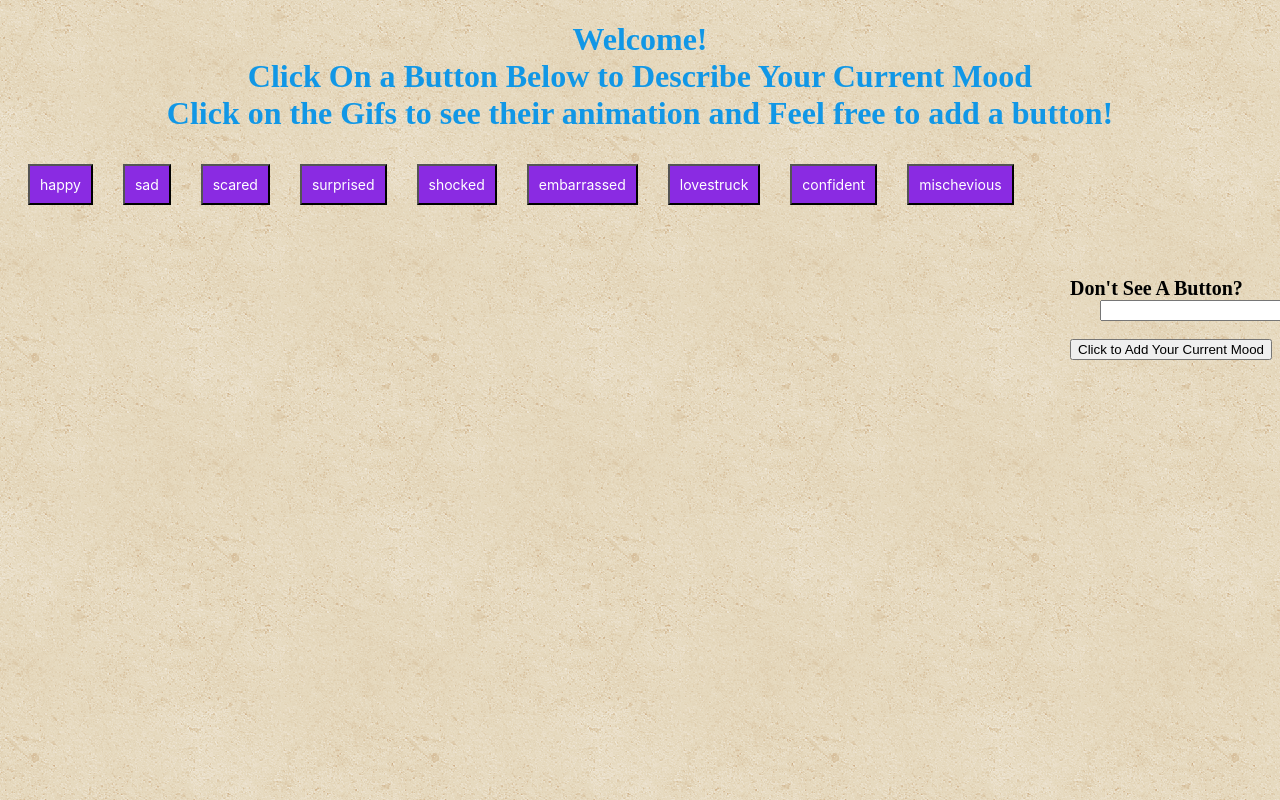
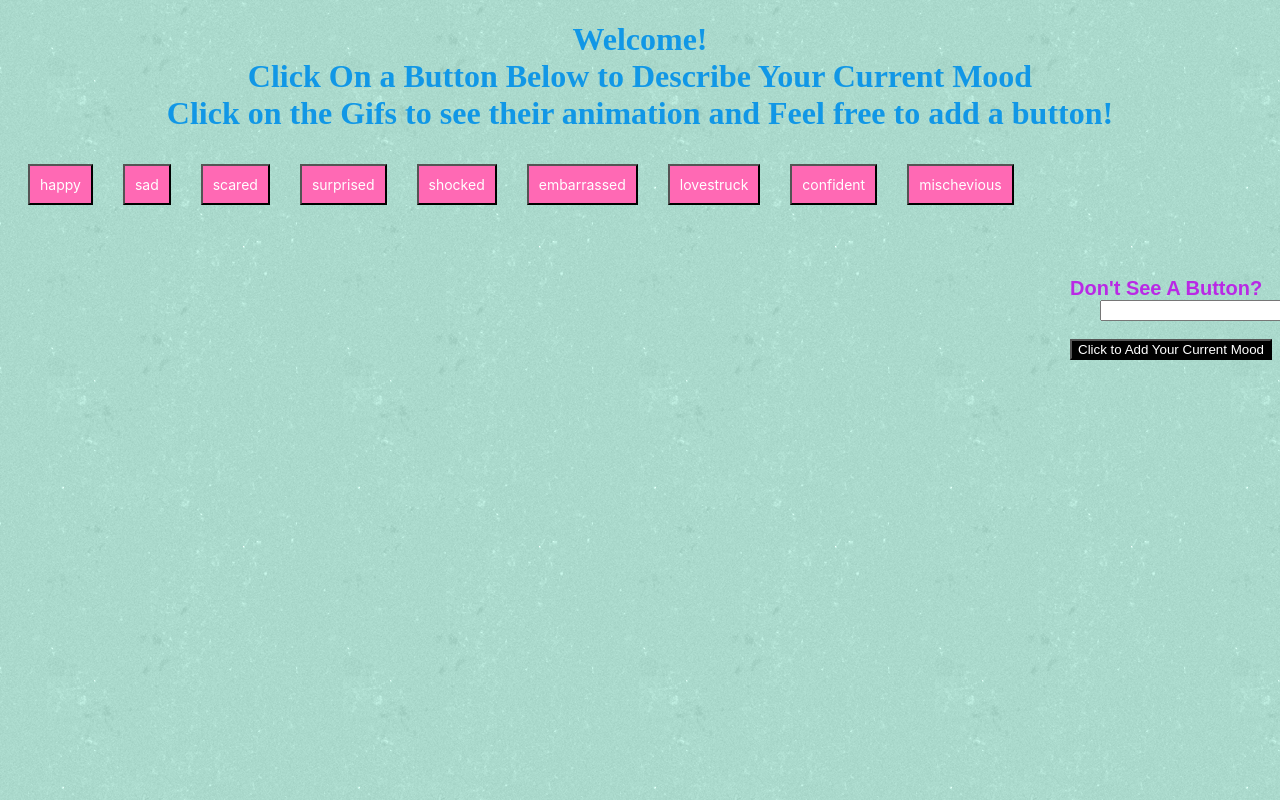
Before and after one commit to GrandSuccess87/GifTastic, a plain HTML site: page index.html in a window 1280 px wide. Drawn offline with nearby package versions, Linux system fonts and the light colour scheme.

Commit message:
eigth commit

```diff
--- a/assets/css/style.css
+++ b/assets/css/style.css
@@ -1,5 +1,5 @@
 body {
-    background-image: url("../images/vintage-concrete.png");
+    background-image: url("../images/green_dust_scratch.png");
 
 }
 
@@ -13,7 +13,7 @@ h1{
 }
 
 button {
-    background-color: blueviolet;
+    background-color: hotpink;
     margin-top: 10px;
     margin-left: 20px;
     margin-right: 10px;
@@ -26,7 +26,7 @@ button {
 }
 
 button:hover {
-    background-color: hotpink;
+    background-color: purple;
     color: white;
 }
 
@@ -43,6 +43,8 @@ form {
 
 label {
     font-size: 20px;
+    font-family: Arial, Helvetica, sans-serif;
+    color: rgb(185, 41, 229);
 }
 
 #image-input {
@@ -51,4 +53,6 @@ label {
 
 #add-image{
     margin-left: auto;
+    background-color: black;
+    color: white;
 }
```
Also changed, not shown: 2 other files.
